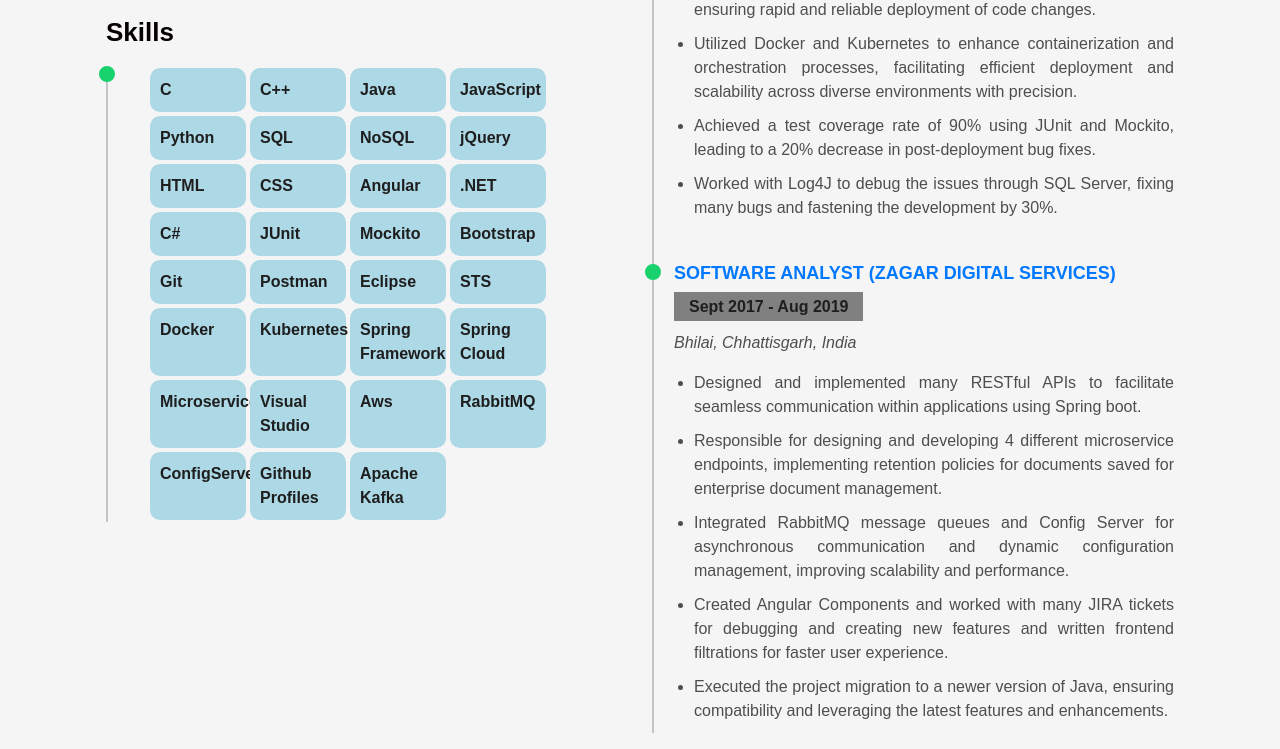
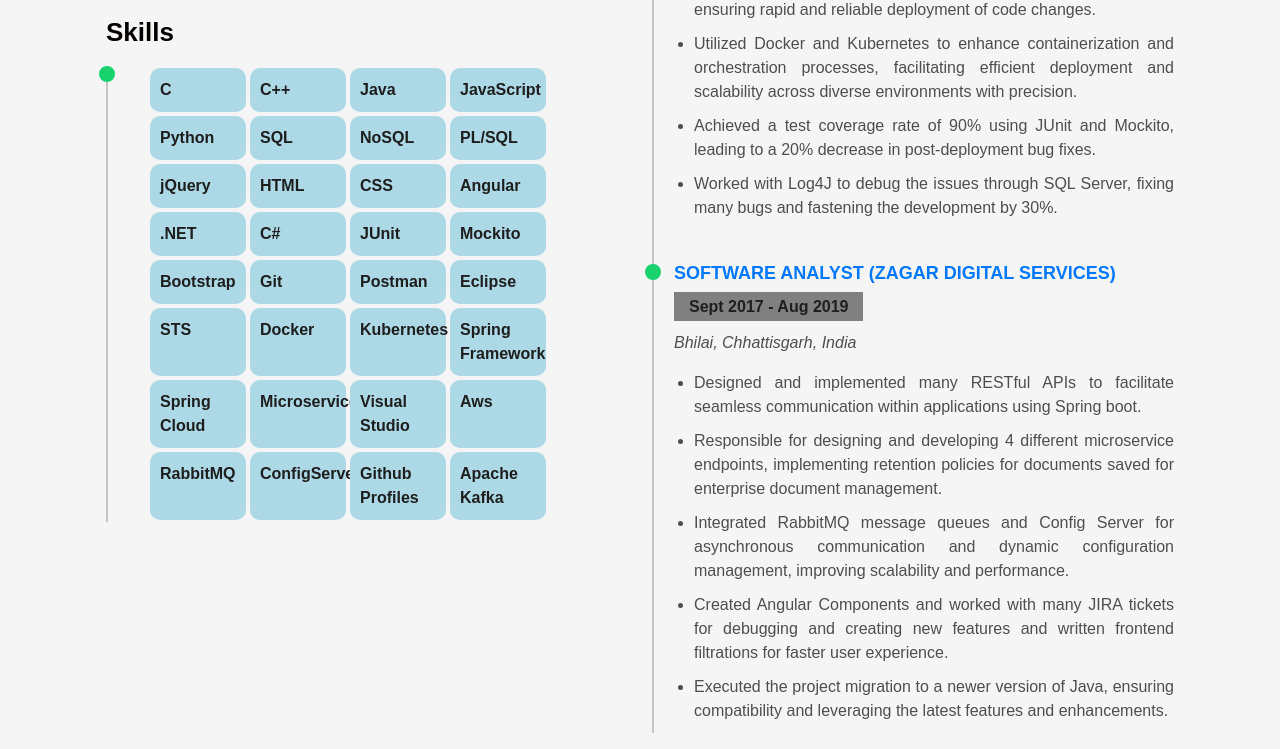
Before and after one commit to kishorekrish99/kishoreuputoori.github.io, a plain HTML site: page resume.html in a window 1280 px wide. Shown: the part 1391-2140 px from the top of the page. Drawn offline with Linux system fonts and the light colour scheme.

Commit message:
Update resume.html

```diff
--- a/resume.html
+++ b/resume.html
@@ -122,6 +122,7 @@
                       <li>Python</li>
                       <li>SQL</li>
                       <li>NoSQL</li>
+                      <li>PL/SQL</li>
                       <li>jQuery</li>
                       <li>HTML</li>
                       <li>CSS</li>
```
